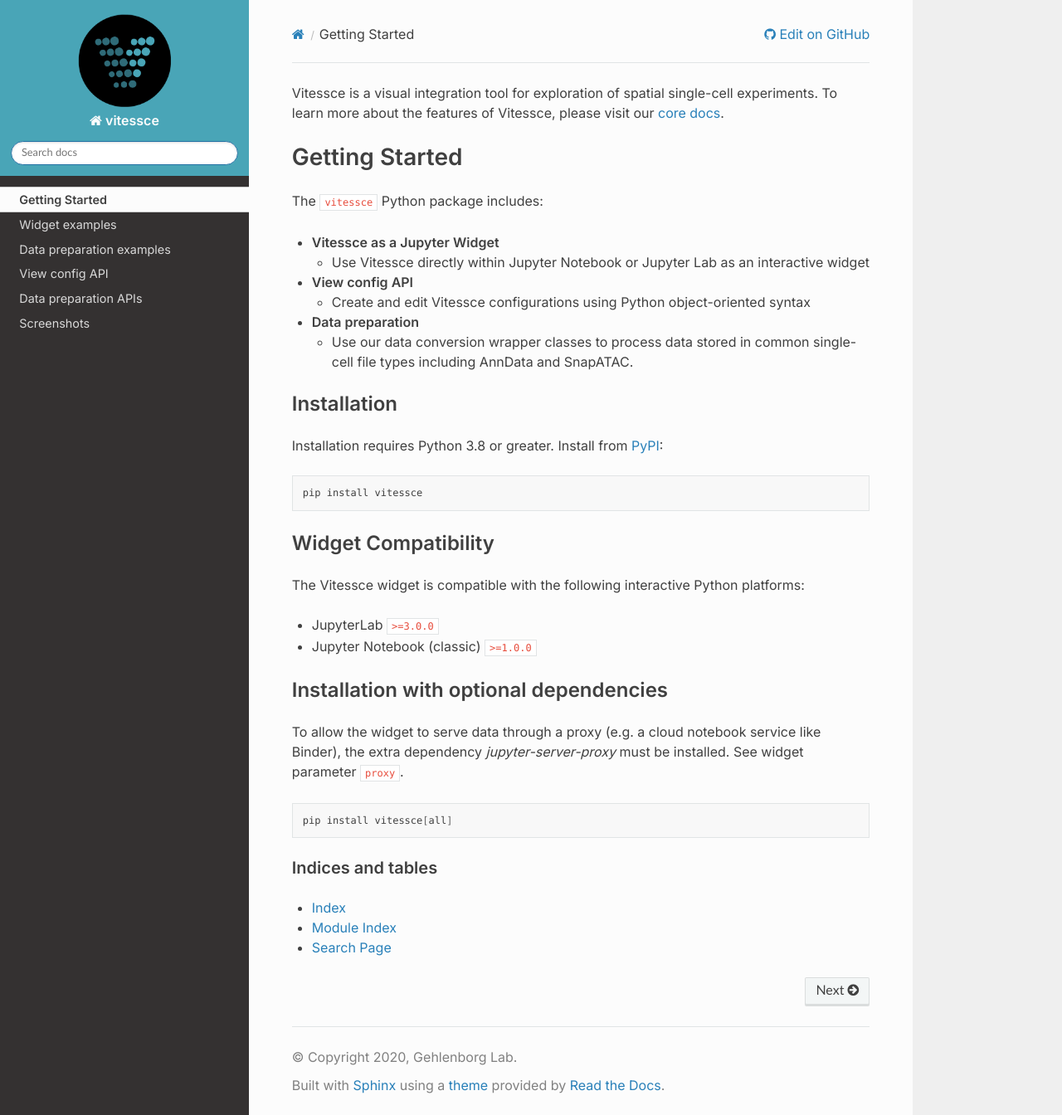
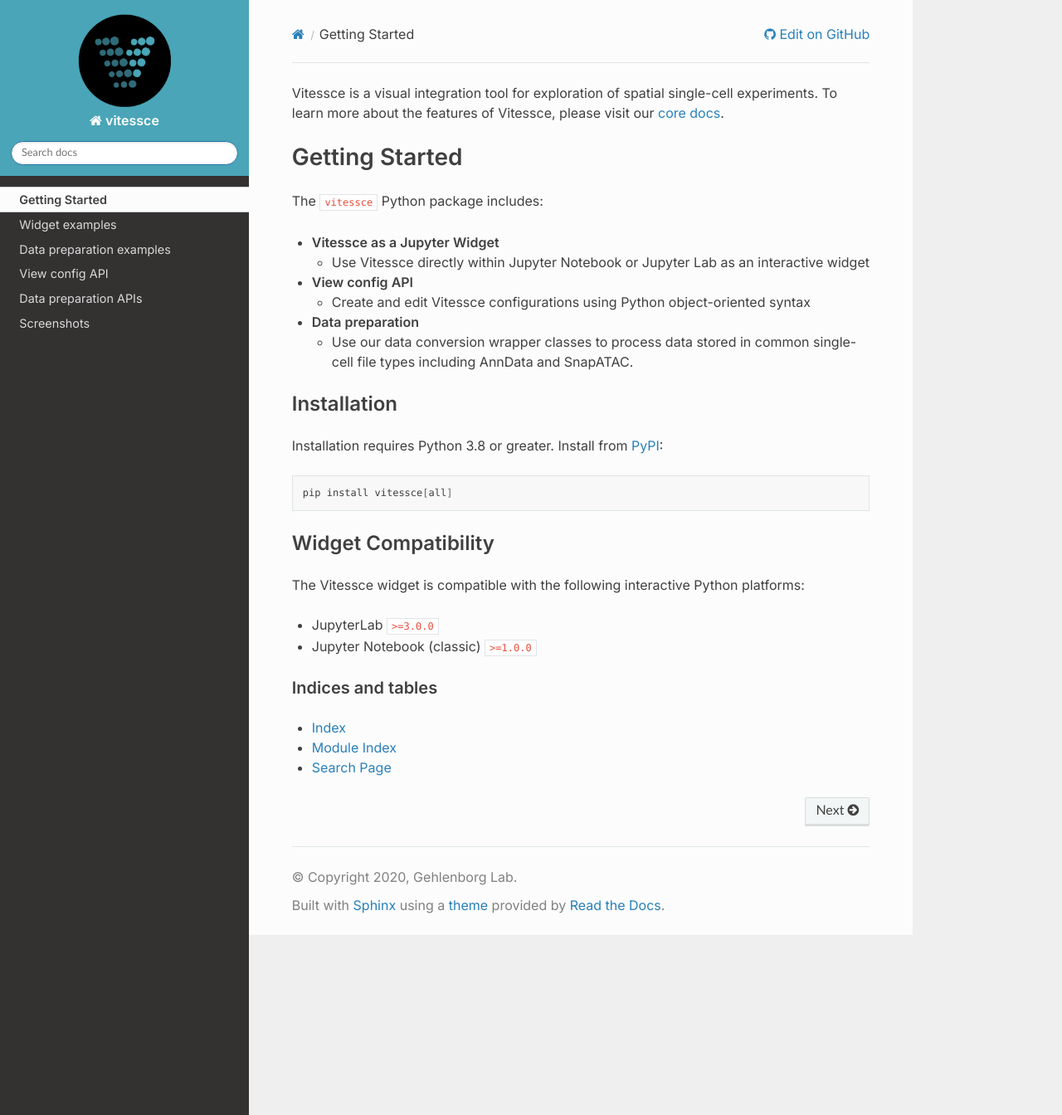
Before and after one commit to vitessce/vitessce-python, a Sphinx documentation site: the page built from docs/index.rst, in a window 1280 px wide and 1344 px high. Shown: the whole window at 83% size. Built offline with Sphinx 7.4.7 and the Read the Docs theme 2.0.0, drawn with Linux system fonts in a browser that asks for light colours.

Commit message:
Update documentation and notebooks to install vitessce[all] (#166)

```diff
--- a/docs/index.rst
+++ b/docs/index.rst
@@ -36,16 +36,6 @@
 
 * JupyterLab ``>=3.0.0``
 * Jupyter Notebook (classic) ``>=1.0.0``
-
-
-Installation with optional dependencies
----------------------
-
-To allow the widget to serve data through a proxy (e.g. a cloud notebook service like Binder), the extra dependency `jupyter-server-proxy` must be installed. See widget parameter ``proxy``.
-
-.. code-block:: bash
-
-    pip install vitessce[all]
 
 
 .. toctree::
--- a/setup.py
+++ b/setup.py
@@ -102,7 +102,7 @@
 }
 
 # Option for user to install all runtime deps.
-extras_require['all'] = extras_require['proxy']
+extras_require['all'] = extras_require['proxy'] + extras_require['notebook']
 
 # Option for developers to install all runtime deps + all development deps.
 extras_require['dev'] = sum(extras_require.values(), [])
```
Also changed, not shown: other parts of docs/index.rst (+1 -1 lines), README.md (+3 -3 lines), docs/notebooks/README.md (+2 -2 lines), docs/notebooks/widget_on_colab.ipynb, 1 other file.
